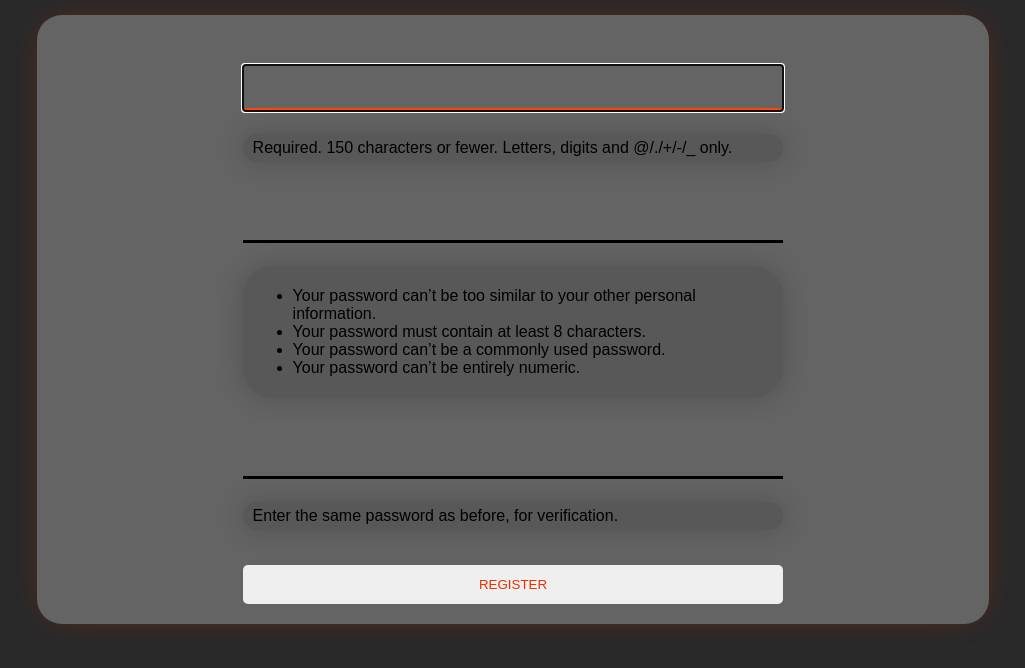
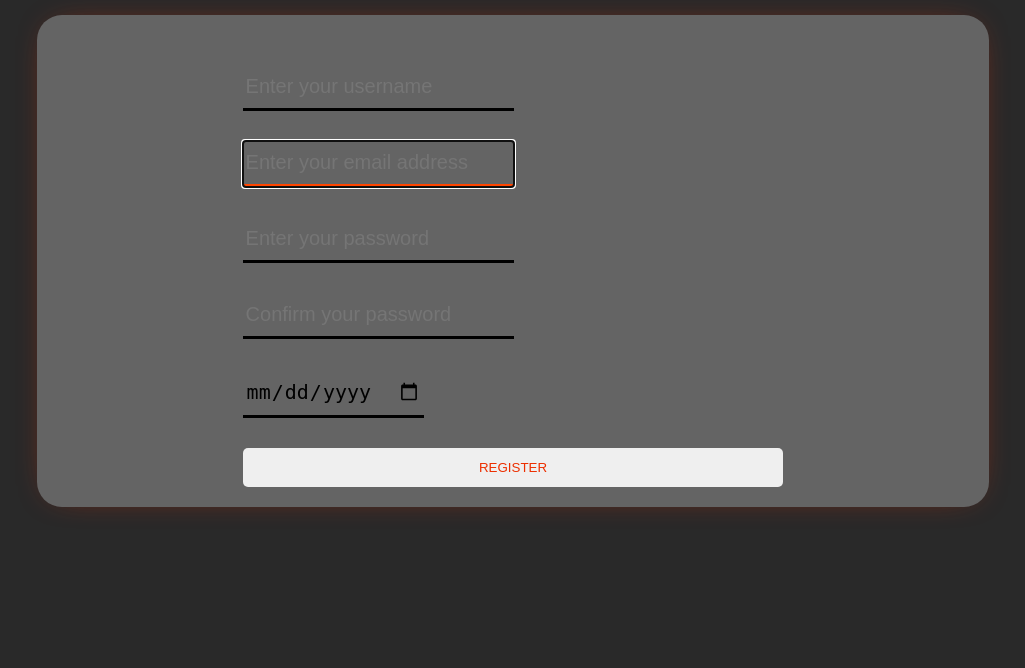
Before and after one commit to Mohamed-2196/Netfix, a Django app: page /login/customer/ in a window 1280 px wide. Shown: the part 61-729 px from the top of the page, without its empty margins (127-1152 px from the left). Run offline with Django 3.2, Linux system fonts and the light colour scheme.

Commit message:
Customore register fixed

```diff
--- a/users/forms.py
+++ b/users/forms.py
@@ -19,7 +19,62 @@
 
 # Customer SignUp Form
 class CustomerSignUpForm(UserCreationForm):
-    pass
+    email = forms.EmailField(
+        widget=forms.EmailInput(attrs={
+            'placeholder': 'Enter your email address',
+            'class': 'form-control'  # Optional: Add a CSS class
+        }),
+        label="Email",
+        help_text="Enter a valid email address."
+    )
+    username = forms.CharField(
+        widget=forms.TextInput(attrs={
+            'placeholder': 'Enter your username',
+            'class': 'form-control'  # Optional: Add a CSS class
+        }),
+        label="Username",
+        help_text="Required. 150 characters or fewer. Letters, digits and @/./+/-/_ only."
+    )
+    password1 = forms.CharField(
+        widget=forms.PasswordInput(attrs={
+            'placeholder': 'Enter your password',
+            'class': 'form-control'  # Optional: Add a CSS class
+        }),
+        label="Password",
+        help_text="Your password must contain at least 8 characters and cannot be entirely numeric."
+    )
+    password2 = forms.CharField(
+        widget=forms.PasswordInput(attrs={
+            'placeholder': 'Confirm your password',
+            'class': 'form-control'  # Optional: Add a CSS class
+        }),
+        label="Password Confirmation",
+        help_text="Enter the same password as before, for verification."
+    )
+    date_of_birth = forms.DateField(
+        widget=forms.DateInput(attrs={
+            'type': 'date',
+            'class': 'form-control'  # Optional: Add a CSS class
+        }),
+        label="Date of Birth",
+        help_text="Enter your date of birth."
+    )
+
+    class Meta(UserCreationForm.Meta):
+        model = User
+        fields = ('username', 'email', 'password1', 'password2', 'date_of_birth')
+
+    def save(self, commit=True):
+        user = super().save(commit=False)
+        user.is_customer = True  # Set the user as a customer
+        if commit:
+            user.save()
+            # Create a Customer profile for the user
+            Customer.objects.create(
+                user=user,
+                date_of_birth=self.cleaned_data['date_of_birth']
+            )
+        return user
 
 # Company SignUp Form
 class CompanySignUpForm(UserCreationForm):
--- a/users/models.py
+++ b/users/models.py
@@ -15,6 +15,7 @@
     def __str__(self):
         return self.username
 
+
 class Customer(models.Model):
     user = models.OneToOneField(
         User, on_delete=models.CASCADE, primary_key=True)
@@ -22,6 +23,7 @@
 
     def __str__(self):
         return str(self.user.id) + ' - ' + self.user.username
+
 
 class Company(models.Model):
     FIELD_CHOICES = [
--- a/users/templates/users/register_customer.html
+++ b/users/templates/users/register_customer.html
@@ -1,12 +1,54 @@
 {% extends 'main/base.html' %}
+
 {% block title %}
   Customer Registration
-{%endblock %}
+{% endblock %}
 
 {% block content %}
-    <form method="POST">
-        {% csrf_token %}
-        {{form}}
-        <button type="submit" name="register">Register</button>
-    </form>
+  <form method="POST">
+    {% csrf_token %}
+
+    <!-- Render the form fields with custom styling -->
+    <div class="form-group">
+      {{ form.username.label_tag }}
+      {{ form.username }}
+      {% if form.username.errors %}
+        <div class="error">{{ form.username.errors }}</div>
+      {% endif %}
+    </div>
+
+    <div class="form-group">
+      {{ form.email.label_tag }}
+      {{ form.email }}
+      {% if form.email.errors %}
+        <div class="error">{{ form.email.errors }}</div>
+      {% endif %}
+    </div>
+
+    <div class="form-group">
+      {{ form.password1.label_tag }}
+      {{ form.password1 }}
+      {% if form.password1.errors %}
+        <div class="error">{{ form.password1.errors }}</div>
+      {% endif %}
+    </div>
+
+    <div class="form-group">
+      {{ form.password2.label_tag }}
+      {{ form.password2 }}
+      {% if form.password2.errors %}
+        <div class="error">{{ form.password2.errors }}</div>
+      {% endif %}
+    </div>
+
+    <div class="form-group">
+      {{ form.date_of_birth.label_tag }}
+      {{ form.date_of_birth }}
+      {% if form.date_of_birth.errors %}
+        <div class="error">{{ form.date_of_birth.errors }}</div>
+      {% endif %}
+    </div>
+
+    <button type="submit" name="register" class="btn btn-primary">Register</button>
+  </form>
 {% endblock %}
```
Also changed, not shown: db.sqlite3.
